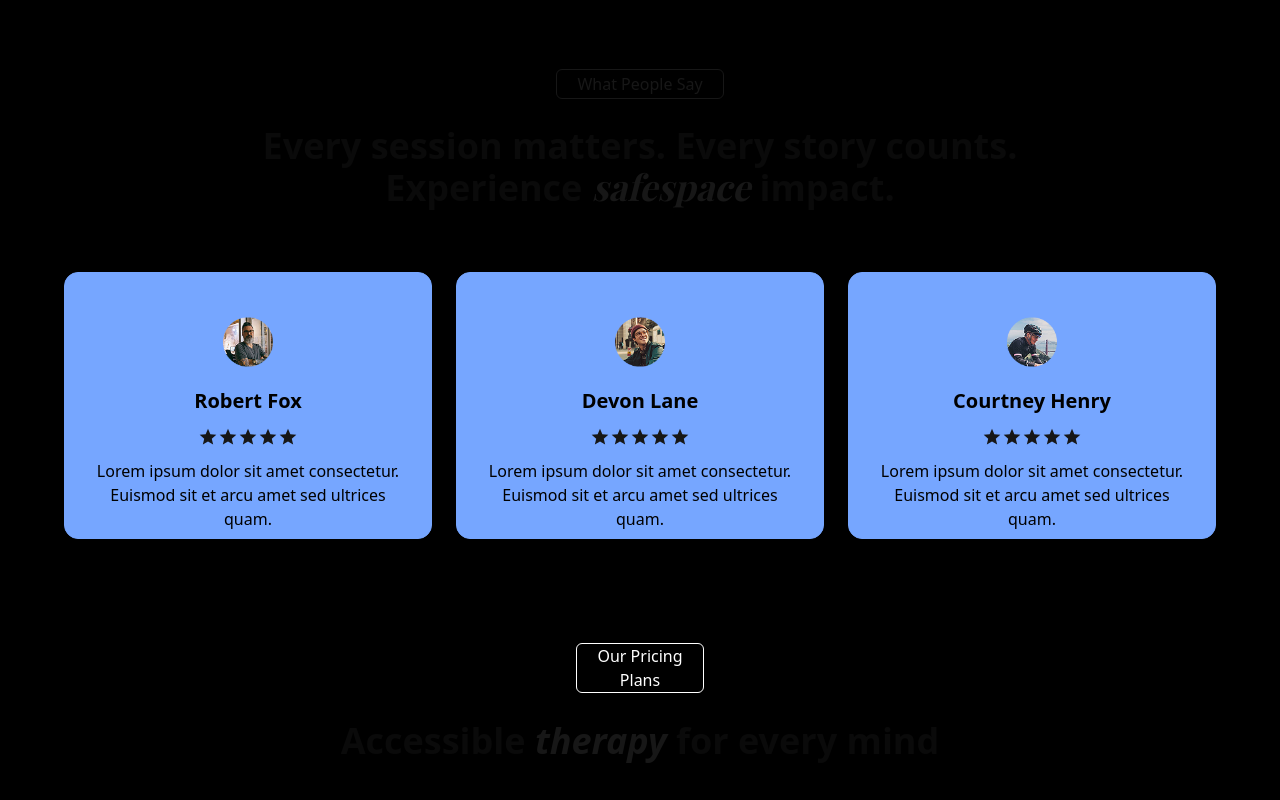
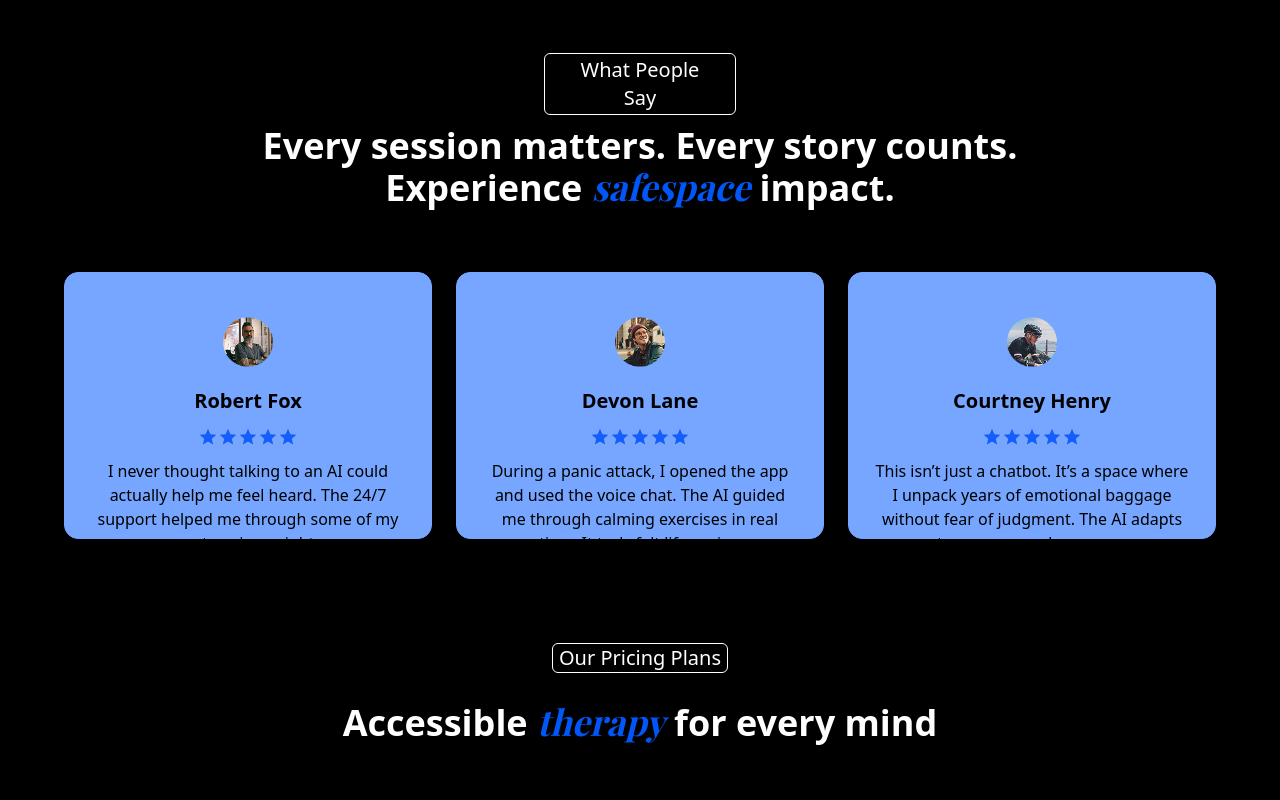
Before and after one commit to joysd1010Edu/JVAI-FirstProject, a Next.js app: page / in a window 1280 px wide. Shown: the part 2240-3040 px from the top of the page. Built offline with nearby package versions, Linux system fonts and the light colour scheme; no server answers.

Commit message:
Project subscription section polished

```diff
--- a/src/components/HomePage/RattingSection/Ratting.jsx
+++ b/src/components/HomePage/RattingSection/Ratting.jsx
@@ -147,14 +147,14 @@
     <div className=" bg-black lg:px-16 px-5">
       <div className="flex justify-center pt-32">
         <div className="w-48 h-7 flex justify-center items-center">
-          <h1 className="text-primary border border-primary px-5 py-0.5 rounded-sm text-center">
+          <h1 className="border border-white px-5 py-0.5 rounded-sm text-center text-white text-xl">
             What People Say
           </h1>
         </div>
       </div>
-      <h1 className="text-center mt-7 text-4xl font-bold">
+      <h1 className="text-center mt-7 text-4xl font-bold text-white">
         Every session matters. Every story counts. <br /> Experience{" "}
-        <span className="text-primary italic font-playfair">safespace</span>{" "}
+        <span className="italic font-playfair text-[#0056F6]">safespace</span>{" "}
         impact.
       </h1>
       <div className="mt-16">
@@ -171,15 +171,14 @@
             <h1 className="font-bold text-xl mt-5 mb-3">Robert Fox</h1>
             {/*Star Icon*/}
             <div className="flex justify-center mb-3">
-              <MdOutlineStar className="text-xl text-primary" />
-              <MdOutlineStar className="text-xl text-primary" />
-              <MdOutlineStar className="text-xl text-primary" />
-              <MdOutlineStar className="text-xl text-primary" />
-              <MdOutlineStar className="text-xl text-primary" />
+              <MdOutlineStar className="text-xl text-blue-600" />
+              <MdOutlineStar className="text-xl text-blue-600" />
+              <MdOutlineStar className="text-xl text-blue-600" />
+              <MdOutlineStar className="text-xl text-blue-600" />
+              <MdOutlineStar className="text-xl text-blue-600" />
             </div>
             <p>
-              Lorem ipsum dolor sit amet consectetur. Euismod sit et arcu amet
-              sed ultrices quam.
+              I never thought talking to an AI could actually help me feel heard. The 24/7 support helped me through some of my most anxious nights.
             </p>
           </div>
           <div className="lg:w-[424px] h-[267px] text-black py-11 px-6 border-1 border-[#76A6FF] rounded-xl text-center bg-[#76A6FF] transition duration-300 mb-2">
@@ -193,15 +192,14 @@
             <h1 className="font-bold text-xl mt-5 mb-3">Devon Lane</h1>
             {/*Star Icon*/}
             <div className="flex justify-center mb-3">
-              <MdOutlineStar className="text-xl text-primary" />
-              <MdOutlineStar className="text-xl text-primary" />
-              <MdOutlineStar className="text-xl text-primary" />
-              <MdOutlineStar className="text-xl text-primary" />
-              <MdOutlineStar className="text-xl text-primary" />
+              <MdOutlineStar className="text-xl text-blue-600" />
+              <MdOutlineStar className="text-xl text-blue-600" />
+              <MdOutlineStar className="text-xl text-blue-600" />
+              <MdOutlineStar className="text-xl text-blue-600" />
+              <MdOutlineStar className="text-xl text-blue-600" />
             </div>
             <p>
-              Lorem ipsum dolor sit amet consectetur. Euismod sit et arcu amet
-              sed ultrices quam.
+              During a panic attack, I opened the app and used the voice chat. The AI guided me through calming exercises in real time. It truly felt life-saving
             </p>
           </div>
           <div className="lg:w-[424px] h-[267px] py-11 text-black px-6 border-1 border-[#76A6FF] rounded-xl text-center bg-[#76A6FF] transition duration-300">
@@ -214,16 +212,15 @@
             />
             <h1 className="font-bold text-xl mt-5 mb-3">Courtney Henry</h1>
             {/*Star Icon*/}
-            <div className="flex justify-center mb-3">
-              <MdOutlineStar className="text-xl text-primary" />
-              <MdOutlineStar className="text-xl text-primary" />
-              <MdOutlineStar className="text-xl text-primary" />
-              <MdOutlineStar className="text-xl text-primary" />
-              <MdOutlineStar className="text-xl text-primary" />
+            <div className="flex justify-center mb-3 text-blue-600">
+              <MdOutlineStar className="text-xl text-blue-600" />
+              <MdOutlineStar className="text-xl text-blue-600" />
+              <MdOutlineStar className="text-xl text-blue-600" />
+              <MdOutlineStar className="text-xl text-blue-600" />
+              <MdOutlineStar className="text-xl text-blue-600" />
             </div>
             <p>
-              Lorem ipsum dolor sit amet consectetur. Euismod sit et arcu amet
-              sed ultrices quam.
+              This isn’t just a chatbot. It’s a space where I unpack years of emotional baggage without fear of judgment. The AI adapts to my pace and progress.
             </p>
           </div>
         </div>
@@ -232,12 +229,12 @@
       {/*Our Pricing Plans*/}
       <div id="pricing-section">
         <div className="flex justify-center mt-24">
-          <h1 className="text-white border border-white rounded-sm w-32 text-center">
+          <h1 className="text-white border border-white rounded-sm w-44 text-center text-xl">
             Our Pricing Plans
           </h1>
         </div>
-        <h1 className="text-center mt-7 text-4xl font-bold">
-          Accessible <span className="italic text-primary">therapy</span> for
+        <h1 className="text-center mt-7 text-4xl font-bold text-white">
+          Accessible <span className="font-playfair text-[#0056F6] italic">therapy</span> for
           every mind
         </h1>
 
@@ -325,7 +322,7 @@
                   </h1>
                   <button
                     onClick={() => handlePlanClick(plan.id)}
-                    className="flex justify-center text-white bg-primary cursor-pointer rounded mx-auto w-2/3 py-1.5"
+                    className="flex justify-center text-white bg-[#0056F6] cursor-pointer rounded mx-auto w-2/3 py-1.5"
                   >
                     Choose this plan
                   </button>
```
